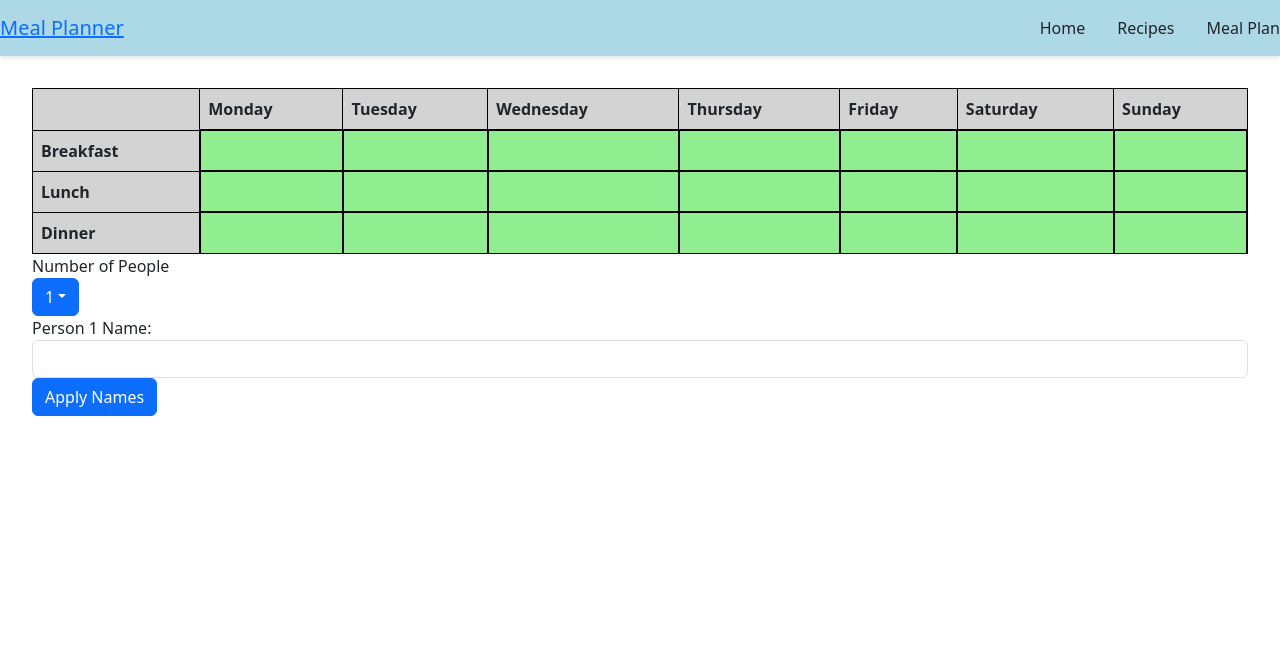
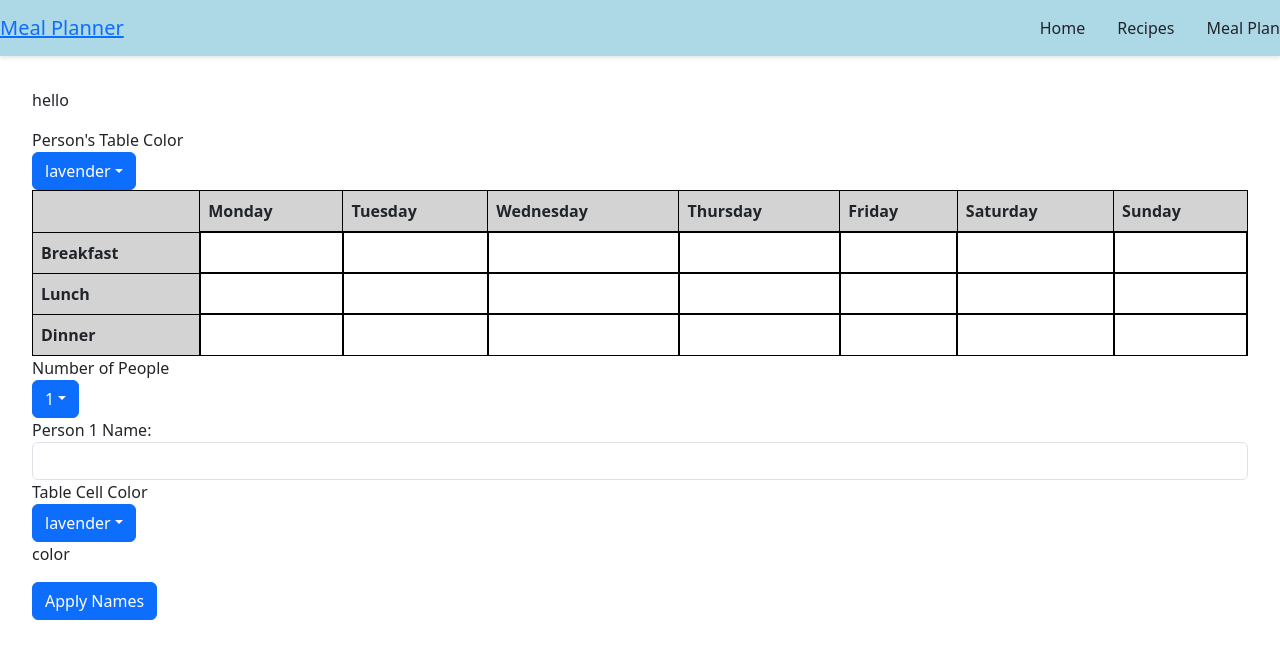
Before and after one commit to daniafernandez/meal-planner, a React (Vite) app in the folder client/: page /mealplan in a window 1280 px wide. Shown: the top 658 px of the page. Built offline with nearby package versions, Linux system fonts and the light colour scheme.

Commit message:
working cell color choice by person

```diff
--- a/client/src/pages/MealPlan.tsx
+++ b/client/src/pages/MealPlan.tsx
@@ -5,6 +5,16 @@ import TextInput from '../components/TextInput.tsx';
 
 
 function MealPlan() {
+
+    const pastelColors: string[] = [
+        "lightgray", "lavender", "lightblue", "skyblue", "beige", "peachpuff", "lightpink",
+        "lavenderblush", "palegreen", "lightgreen", "lightcyan", "mistyrose", "lightyellow"
+      ];
+    const [color, setColor] = useState<string>();
+    const colorDefault = "lavender"
+
+
+
 
     const daysOfWeek = ['Monday', 'Tuesday', 'Wednesday', 'Thursday', 'Friday', 'Saturday', 'Sunday'];
     const meals = ['Breakfast', 'Lunch', 'Dinner'];
@@ -17,9 +27,16 @@ function MealPlan() {
     const [peopleTotal, setPeopleTotal] = useState<string[]>([]);
     const peopleExtra = useMemo(() => people.slice(1), [peopleTotal]);
     const [cook, setCook] = useState<string>(people[0] || "");
+    const [tableColors, setTableColors] = useState<string[]>(Array(parseInt(numPeopleDefaultOption)).fill({colorDefault}));
 
     const handleOptionSelect = (option: string) => {
         setSelectedOption(option);
+    };
+
+    const handleColorSelect = (index: number, newValue: string) => {
+        const updatedTableColors = [...tableColors];
+        updatedTableColors[index] = newValue;
+        setTableColors(updatedTableColors);
     };
 
     const handlePersonChange = (index: number, newValue: string) => {
@@ -36,6 +53,12 @@ function MealPlan() {
 
     return (
         <>
+        <p style={{ color: color }}>hello</p>
+        <DropDown
+            label="Person's Table Color"
+            options={pastelColors}
+            defaultOption={pastelColors[1]}
+            onOptionSelect={handleColorSelect}></DropDown>
         <table>
             <thead>
                 <tr>
@@ -51,13 +74,21 @@ function MealPlan() {
                         <tr>
                             <th rowSpan={parseInt(peopleRows)}>{meal}</th>
                             {daysOfWeek.map((_, dayIndex) => (
-                                <td key={`${mealIndex}-${dayIndex}`} className="personCellTop">{cook}</td>
+                                <td
+                                    key={`${mealIndex}-${dayIndex}`}
+                                    className="personCellTop"
+                                    style={{backgroundColor: tableColors[0]}}>
+                                        {cook}
+                                    </td>
                             ))}
                         </tr>
                         {peopleExtra.map((person, personIndex) => (
                             <tr key={`${mealIndex}-${personIndex}`}>
                                  {daysOfWeek.map((_, dayIndex) => (
-                                <td key={`${mealIndex + 1}-${personIndex}-${dayIndex}`} className={personIndex === peopleExtra.length-1 ? "personCellBottom":"personCellMiddle"}>{person}</td>
+                                <td
+                                    key={`${mealIndex + 1}-${personIndex}-${dayIndex}`}
+                                    className={personIndex === peopleExtra.length-1 ? "personCellBottom":"personCellMiddle"}
+                                    style={{backgroundColor: tableColors[personIndex+1]}}>{person}</td>
                             ))}
                             </tr>
                         ))}
@@ -73,12 +104,20 @@ function MealPlan() {
             onOptionSelect={handleOptionSelect}
         ></DropDown>
         {Array.from({ length: parseInt(selectedOption) }, (_, index) => (
+            <React.Fragment key={index}>
                 <TextInput
                     key={index}
                     label={`Person ${index + 1} Name:`}
                     value={people[index] || ""}
                     onChange={(newValue) => handlePersonChange(index, newValue)}
                 />
+                <DropDown
+                label="Table Cell Color"
+                options={pastelColors}
+                defaultOption={pastelColors[1]}
+                onOptionSelect={(newValue) => handleColorSelect(index, newValue)}></DropDown>
+                <p style={{color: tableColors[index]}}>color</p>
+            </React.Fragment>
         ))}
         <button
             type="button"
--- a/client/src/styles/App.css
+++ b/client/src/styles/App.css
@@ -14,20 +14,17 @@ th {
 }
 
 .personCellTop {
-  background-color: lightgreen;
   border-left: 2px solid black !important;
   border-right: 2px solid black !important;
   border-top: 2px solid black !important;
 }
 
 .personCellMiddle {
-  background-color: lightpink;
   border-left: 2px solid black !important;
   border-right: 2px solid black !important;
 }
 
 .personCellBottom {
-  background-color: lightpink;
   border-left: 2px solid black !important;
   border-right: 2px solid black !important;
   border-bottom: 2px solid black !important;
```
Lines whose indentation alone changed are shown as unchanged.
